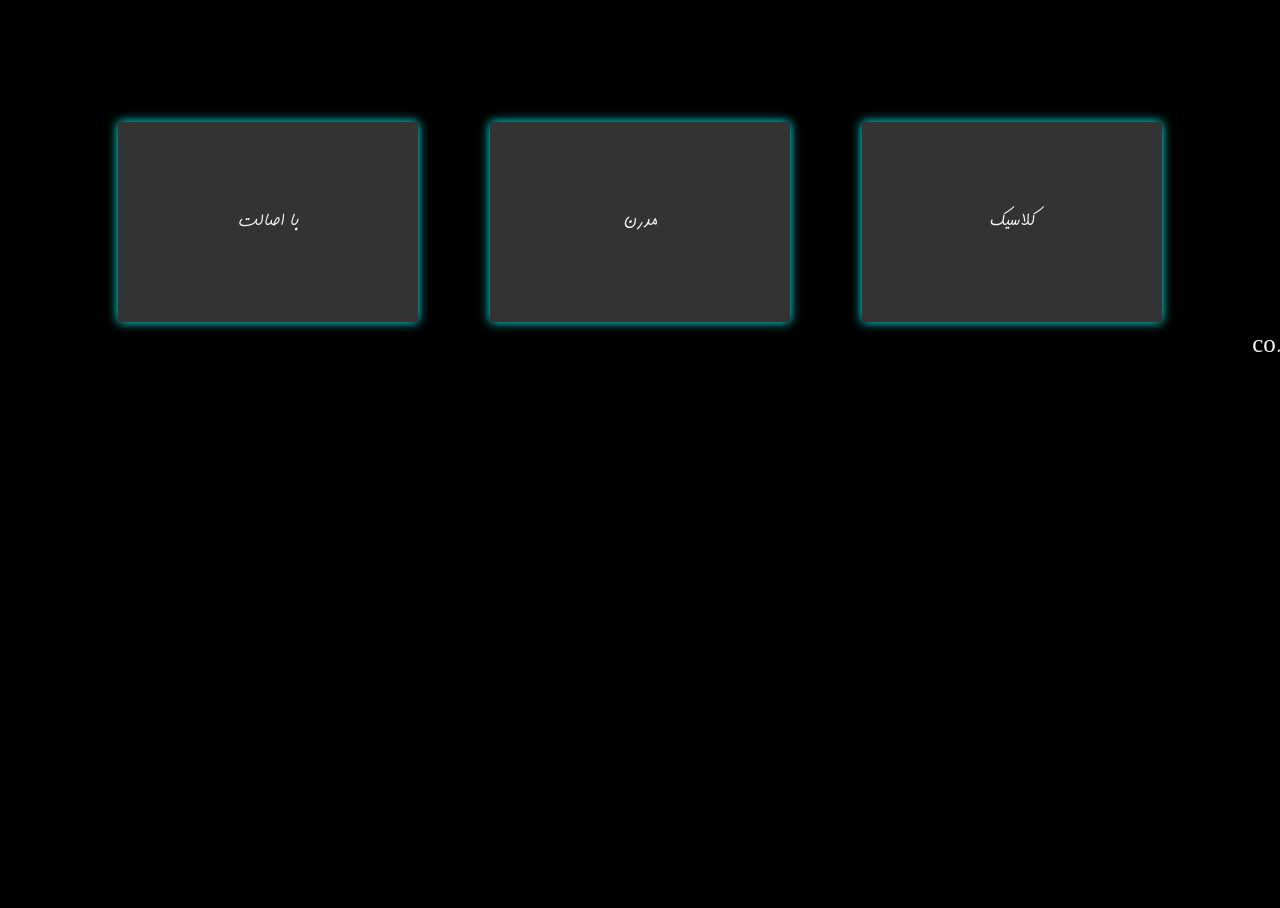
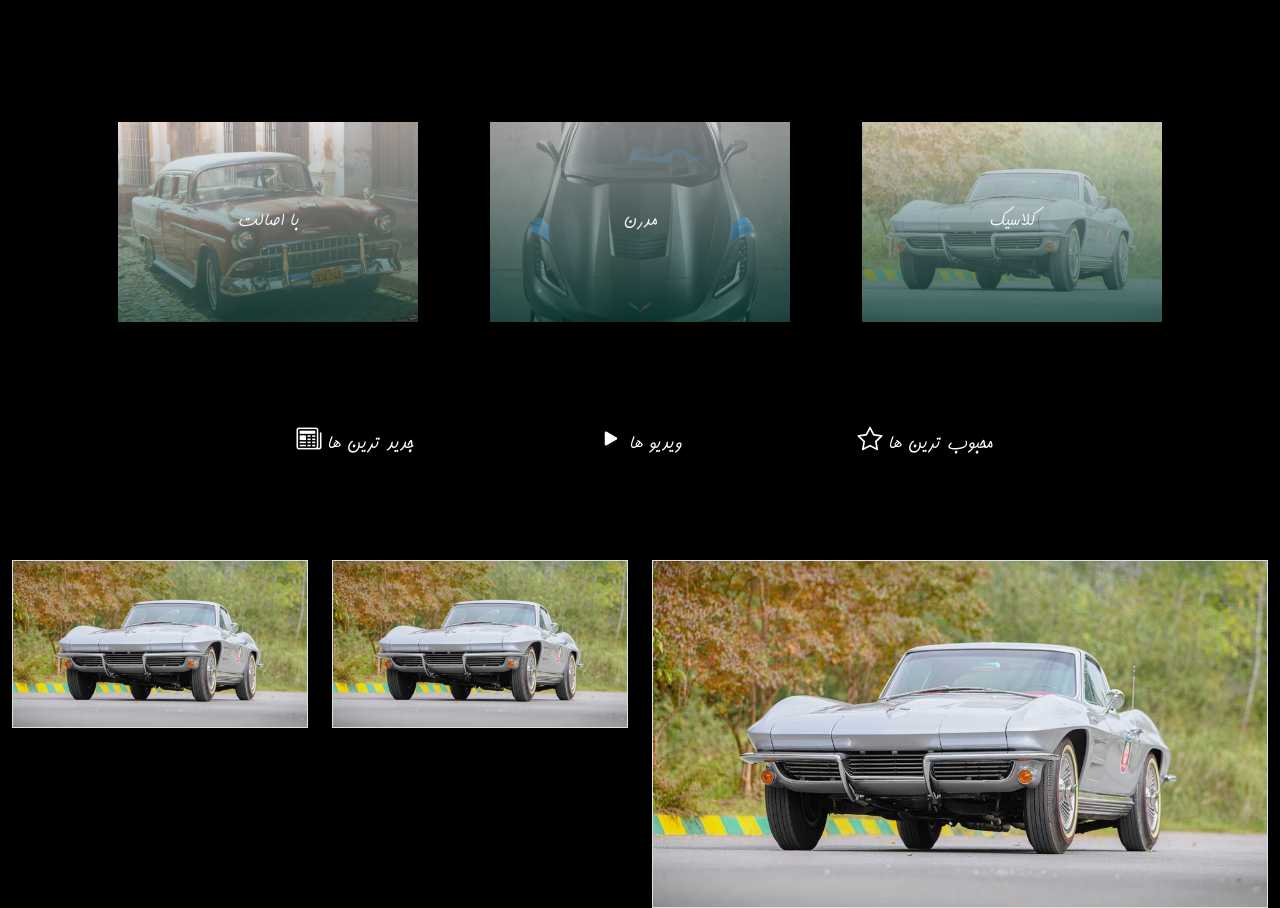
Before and after one commit to rezadeveloperam/car-gallery, a plain HTML site: page project code/index.html in a window 1280 px wide. Shown: the part 1455-2363 px from the top of the page. Before the commit the page ends 1823 px from the top, so only its background shows below. Drawn offline with nearby package versions, Linux system fonts and the light colour scheme.

Commit message:
creat main

```diff
--- a/project code/index.html
+++ b/project code/index.html
@@ -85,7 +85,7 @@
     <main>
         <div class="container container-welcome-text d-flex justify-content-center  ">
             <div class="row row-welcome-text">
-                <div class="col-12 text-center "><h3 class="text-white">به گالری شوورولت خوش امدید</h3></div>
+                <div class="col-12 text-center "><h3 class="text-white  border-bottom">به گالری شوورولت خوش امدید</h3></div>
                 <div class="col-12">
                     <h4>
                         گالری کوروت با بیش از پنج سال سابقه در زمینه خرید و فروش ماشین های کلاسیک و لوکس بستری را برای مشتریان سخت پسند فراهم کرده تا شما عزیزان با اطمینان خاطر به ماشین مورد علاقه خود دست یابید
@@ -100,7 +100,23 @@
             <p class="span-cart text-center align-items-center d-flex justify-content-center h4">با اصالت</p>
         </div>
 
-        .co
+        <div class="container text-center mt-5">
+            <div class="row d-flex justify-content-center align-items-center ">
+                <div class=" col-sm-12 mt-5  col-lg-3"><a href="#"  class="text-decoration-none text-white">محبوب ترین ها <i class="bi bi-star"></i></a></div>
+                <div class="col-sm-12 mt-5 col-lg-3"><a href="#" class="text-decoration-none text-white">ویدیو ها <i class="bi bi-play-fill"></i></a></div>
+                <div class=" col-sm-12 mt-5  col-lg-3"><a href="#" class="text-decoration-none text-white">جدید ترین ها <i class="bi bi-newspaper"></i></a></div>
+            </div>
+        </div>
+
+        <div class="container-fluid mt-5">
+            <div class="row d-lg-flex justify-content-center align-content-center main-cart-car">
+                <div class="col-12 col-lg-6  mt-5"><img src="../img/sh.jpg" class="border img-main-car position-relative" width="100%" alt=""></div>
+                <div class="col-12 col-lg-3 mt-5"><img src="../img/sh.jpg" class="border img-main-car  position-relative" width="100%" alt=""></div>
+                <div class="col-12 col-lg-3 mt-5"><img src="../img/sh.jpg" class="border img-main-car  position-relative" width="100%" alt=""></div>
+
+            </div>
+        </div>
+
     </main>
 
 
--- a/project code/style.css
+++ b/project code/style.css
@@ -45,11 +45,27 @@ main{
     background-color: #333333;
     align-items: center;
     margin-bottom: 2rem;
-    box-shadow: 0px 0px 10px aqua;
     margin-top: 1rem;
+    background-image:
+    linear-gradient(to bottom, rgba(243, 247, 250, 0.52), rgba(6, 59, 54, 0.73)),
+    url('../img/eslat.jpg');
+    background-position: center;
+    background-size: cover;
+    margin-top: 3rem;
+}
 
+.span-cart:nth-child(1){
+  background-image:
+  linear-gradient(to bottom, rgba(255, 255, 255, 0.52), rgba(6, 59, 54, 0.73) 99%),
+  url('../img/sh.jpg');
+}
 
+.span-cart:nth-child(2){
+  background-image:
+  linear-gradient(to bottom, rgba(230, 233, 236, 0.52), rgba(6, 59, 54, 0.73) 99%),
+  url('../img/shev.jpg');
 }
+
 
 
 
@@ -97,12 +113,7 @@ main{
     color: aqua;
   }
 
-  /* #carouselExampleControls{
-    position: absolute;
-   text-align: center;
-    width: 370px;
 
-  } */
 
  .con-slider{
     width: 100%;
```
Also changed, not shown: img/eslat.jpg (added), 3 other files.
